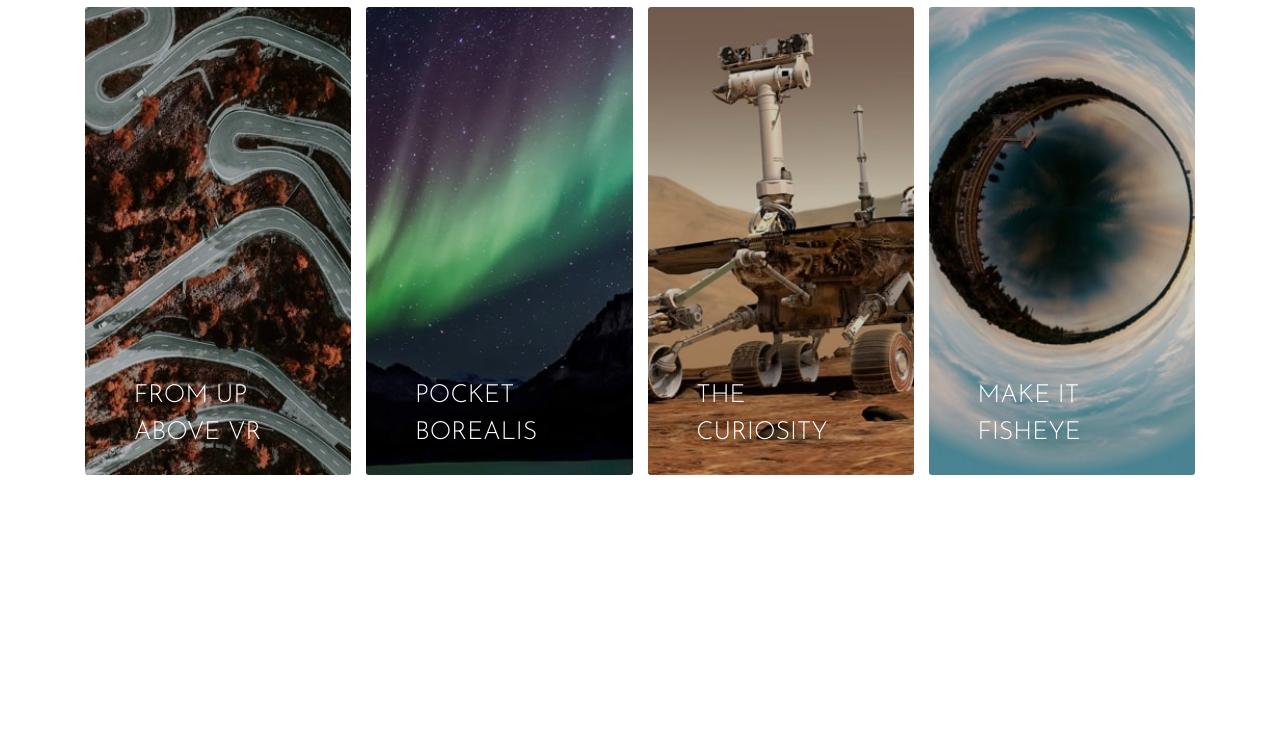
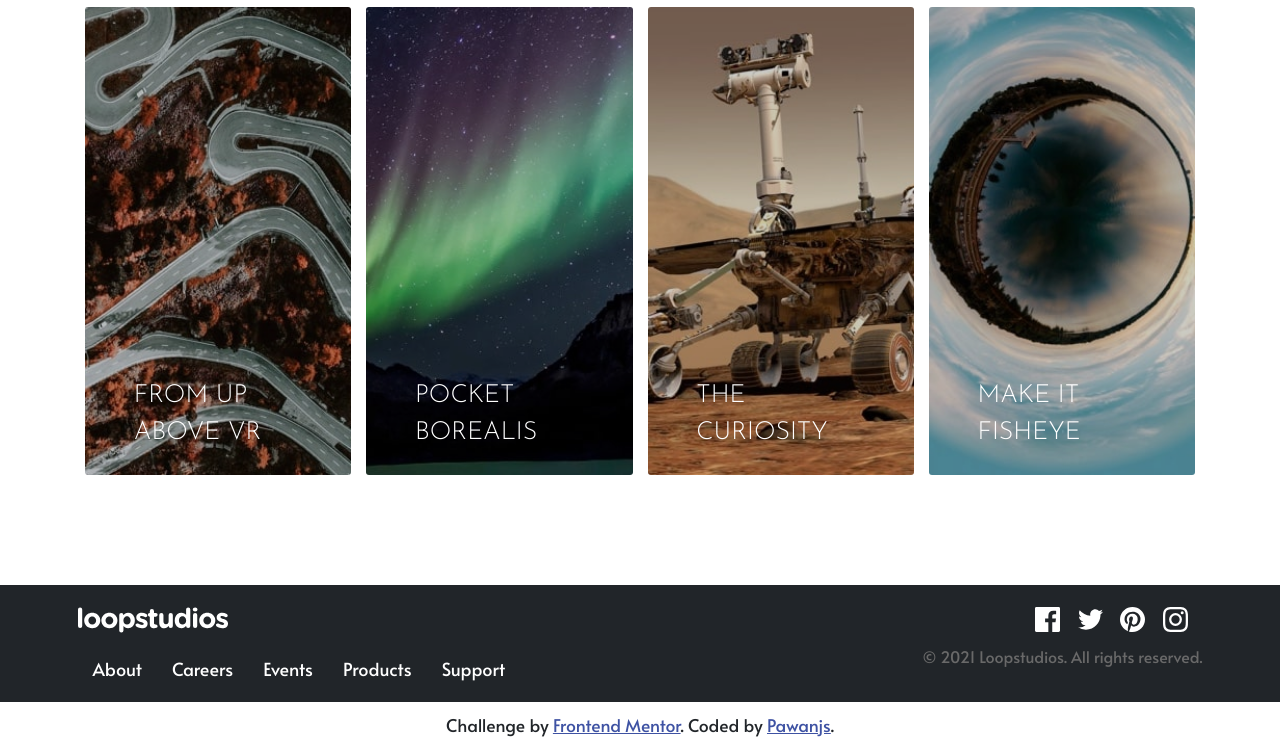
Before and after one commit to TrellixVulnTeam/loopStudio_88Q4, a website: page index.html in a window 1280 px wide. Shown: the part 1924-2672 px from the top of the page. Before the commit the page ends 2509 px from the top, so only its background shows below. Drawn offline with nearby package versions, Linux system fonts and the light colour scheme.

```diff
--- a/index.html
+++ b/index.html
@@ -21,11 +21,12 @@
       crossorigin="anonymous"
     />
     <link rel="stylesheet" href="css/style.css" />
+    <script defer src="js/main.js"></script>
     <title>Loop Studios landing page</title>
   </head>
   <body>
     <header class="header">
-      <nav class="navbar navbar-expand-md navbar-dark navigation">
+      <nav class="navbar navbar-expand-md navbar-dark px-4 navigation">
         <svg class="navigation__logo">
           <use href="images/sprite.svg#logo"></use>
         </svg>
@@ -41,7 +42,7 @@
           <span class="navbar-toggler-icon"></span>
         </button>
         <div class="collapse navbar-collapse" id="navbarSupportedContent">
-          <ul class="navbar-nav mb-2 mb-lg-0 navigation--list">
+          <ul class="navbar-nav mb-2 mb-lg-0 ms-auto navigation--list">
             <li class="nav-item navigation--item">
               <a class="nav-link navigation--link text-white" href="#">
                 About
@@ -206,26 +207,71 @@
         </div>
       </section>
     </main>
-    <!--
-
-
-
-
-
-  About
-  Careers
-  Events
-  Products
-  Support
-
-  © 2021 Loopstudios. All rights reserved. -->
-
-    <!-- <div class="attribution">
+    <footer class="footer bg-dark p-3 text-white">
+      <div class="container">
+        <div class="row align-items-center">
+          <div class="col-lg-6">
+            <svg class="navigation__logo">
+              <use href="images/sprite.svg#logo"></use>
+            </svg>
+            <nav class="navbar navbar-expand-md navbar-dark navigation">
+              <ul class="navbar-nav mb-2 mb-lg-0 navigation--list">
+                <li class="nav-item navigation--item">
+                  <a class="nav-link navigation--link text-white" href="#">
+                    About
+                  </a>
+                </li>
+                <li class="nav-item navigation--item">
+                  <a class="nav-link navigation--link text-white" href="#">
+                    Careers
+                  </a>
+                </li>
+                <li class="nav-item navigation--item">
+                  <a class="nav-link navigation--link text-white" href="#">
+                    Events
+                  </a>
+                </li>
+                <li class="nav-item navigation--item">
+                  <a class="nav-link navigation--link text-white" href="#">
+                    Products
+                  </a>
+                </li>
+                <li class="nav-item navigation--item">
+                  <a class="nav-link navigation--link text-white" href="#">
+                    Support
+                  </a>
+                </li>
+              </ul>
+            </nav>
+          </div>
+          <div class="col-lg-6 d-flex flex-column">
+            <div class="icon-box ms-lg-auto">
+              <svg class="footer--icon ms-md-auto me-4">
+                <use href="images/sprite.svg#icon-facebook"></use>
+              </svg>
+              <svg class="footer--icon me-4">
+                <use href="images/sprite.svg#icon-twitter"></use>
+              </svg>
+              <svg class="footer--icon me-4">
+                <use href="images/sprite.svg#icon-pinterest"></use>
+              </svg>
+              <svg class="footer--icon me-4">
+                <use href="images/sprite.svg#icon-instagram"></use>
+              </svg>
+            </div>
+            <p class="paragraph ms-lg-auto mt-3">
+              © 2021 Loopstudios. All rights reserved.
+            </p>
+          </div>
+        </div>
+      </div>
+    </footer>
+    <div class="attribution p-3 fs-3">
       Challenge by
       <a href="https://www.frontendmentor.io?ref=challenge" target="_blank"
         >Frontend Mentor</a
-      >. Coded by <a href="#">Your Name Here</a>.
-    </div> -->
+      >. Coded by <a href="https://github.com/PawanJS">Pawanjs</a>.
+    </div>
     <script
       src="https://cdn.jsdelivr.net/npm/bootstrap@5.0.0-beta2/dist/js/bootstrap.bundle.min.js"
       integrity="sha384-b5kHyXgcpbZJO/tY9Ul7kGkf1S0CWuKcCD38l8YkeH8z8QjE0GmW1gYU5S9FOnJ0"
--- a/js/main.js
+++ b/js/main.js
@@ -0,0 +1,6 @@
+"use strict";
+const navBtn = document.querySelector(".navbar-toggler");
+
+navBtn.addEventListener("click", function () {
+  this.parentElement.classList.toggle("bg-dark");
+});
--- a/sass/layout/_footer.scss
+++ b/sass/layout/_footer.scss
@@ -1,3 +1,11 @@
+.footer {
+  &--icon {
+    width: 2.5rem;
+    height: 2.5rem;
+    cursor: pointer;
+  }
+}
+
 .attribution {
   font-size: 11px;
   text-align: center;
--- a/sass/layout/_header.scss
+++ b/sass/layout/_header.scss
@@ -2,5 +2,4 @@
   background: url("../images/desktop/image-hero.jpg") no-repeat center;
   background-size: cover;
   height: 80vh;
-  padding: 0 3rem;
 }
--- a/sass/layout/_navigation.scss
+++ b/sass/layout/_navigation.scss
@@ -1,10 +1,7 @@
 .navigation {
   &__logo {
     width: 15rem;
-  }
-
-  &--list {
-    margin-left: auto;
+    height: 5rem;
   }
 
   &--item {
@@ -31,6 +28,11 @@
       left: 25%;
       background-color: #fff;
       width: 50%;
+
+      @media only screen and (max-width: 767px) {
+        left: 0;
+        width: 15%;
+      }
     }
   }
 }
```
Also changed, not shown: package.json (+10 -2 lines), css/style.comp.css (added), css/style.css, css/style.prefix.css (added), 1 other file.
